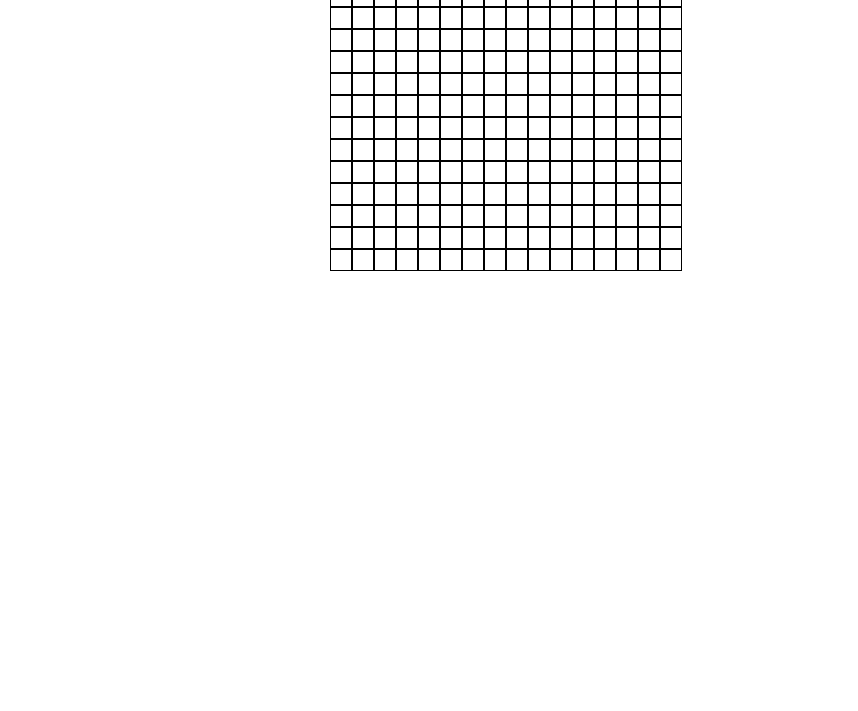
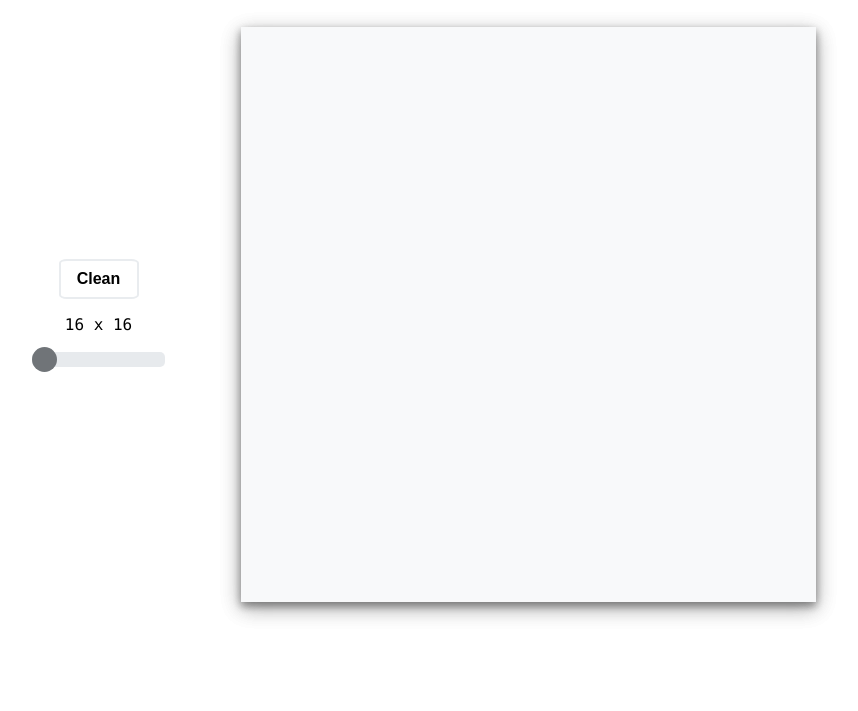
Before and after one commit to tudorjnu/etch-a-sketch, a plain HTML site: page index.html in a window 1280 px wide. Shown: the part 89-800 px from the top of the page, without its empty margins (24-882 px from the left). Drawn offline with Linux system fonts and the light colour scheme.

Commit message:
make the board flexible

```diff
--- a/index.html
+++ b/index.html
@@ -7,11 +7,17 @@
     <link href="style.css" rel="stylesheet">
   </head>
   <body>
+    <h1 id='title'>Etch-a-sketch</h1>
     <div class="main-wrapper">
       <div class="controls-wrapper">
-        <button id='clean-button'>Clean</button>
+        <button class="btn" id='clean-button'>Clean</button>
+        <div class="slidecontainer">
+          <p id='slider-field'>16 x 16</p>
+          <input type="range" min="16" max="30" value="1" class="slider" id="myRange">
+        </div>
       </div>
-      <div id="grid-wrapper">
+      <div class="grid-container" id="grid-wrapper">
+        <div id="grid-container"></div>
         <script src="script.js"></script>
       </div>
     </div>
--- a/script.js
+++ b/script.js
@@ -1,9 +1,10 @@
-const gridWrapper = document.getElementById('grid-wrapper');
 const cleanButton = document.getElementById('clean-button');
-const grid = document.createElement('div');
+const grid = document.getElementById('grid-container');
+let slider = document.getElementById("myRange");
+let sliderField = document.getElementById('slider-field');
+sliderField.textContent = `${slider.value} x ${slider.value}`
 
-const squares = [];
-grid.id = 'grid-container';
+grid.className = 'grid-container';
 
 let isMouseDown = false;
 
@@ -15,7 +16,7 @@ function handleMouseEvents(e) {
     isMouseDown = false;
   }
   if (e.type === 'mousemove' && isMouseDown) {
-    e.target.style.backgroundColor = 'pink';
+    e.target.style.backgroundColor = '#212529';
   }
 }
 
@@ -23,38 +24,27 @@ let boxWidth;  // Moved boxWidth to global scope to make it available in makeBox
 
 function makeBox() {
   let box = document.createElement('div');  // Added let before box
-  box.style.height = `${boxWidth}px`;
-  box.style.width = `${boxWidth}px`;
-  box.style.border = `1px solid black`;
+  box.className = 'grid-box';
   box.addEventListener('mousedown', handleMouseEvents);
   box.addEventListener('mouseup', handleMouseEvents);
   box.addEventListener('mousemove', handleMouseEvents);
-  squares.push(box);
   return box;
 }
 
-function makeGrid() {
-  const gridSize = 16;
-  boxWidth = 20;  // Moved boxWidth assignment here
-  const margin = 20;
+function makeGrid(gridSize) {
 
   for (let row = 0; row < gridSize; row++) {
     let rowDiv = document.createElement('div');
     rowDiv.className = 'grid-row';
     for (let col = 0; col < gridSize; col++) {
-      let box = makeBox();  // Added let before box
+      let box = makeBox();
       rowDiv.appendChild(box);
     }
     grid.appendChild(rowDiv);
   }
-
-  gridWrapper.style.width = `${gridSize * (boxWidth + 1) + margin}px`;
-  gridWrapper.style.height = `${gridSize * (boxWidth + 1) + margin}px`;
-
-  gridWrapper.appendChild(grid);
 }
 
-makeGrid();
+makeGrid(16);
 
 // Added a listener on the document to set isMouseDown to false
 document.addEventListener('mouseup', () => {
@@ -62,7 +52,18 @@ document.addEventListener('mouseup', () => {
 });
 
 cleanButton.addEventListener('click', () => {
+  let squares = grid.querySelectorAll('.grid-box');
   squares.forEach((element) => {
     element.style.backgroundColor = 'transparent';
   });
 });
+
+slider.oninput = function() {
+  let gridElements = grid.querySelectorAll('*');
+  gridElements.forEach((element) => {
+    element.remove();
+  })
+  makeGrid(this.value);
+  sliderField.textContent = `${slider.value} x ${slider.value}`
+
+}
--- a/style.css
+++ b/style.css
@@ -1,41 +1,145 @@
+:root {
+  /* Color Palette */
+  --background: white;
+  --text-color: black;
+  --seasalt: #f8f9faff;
+  --antiflash-white: #e9ecefff;
+  --platinum: #dee2e6ff;
+  --french-gray: #ced4daff;
+  --french-gray-2: #adb5bdff;
+  --slate-gray: #6c757dff;
+  --outer-space: #495057ff;
+  --onyx: #343a40ff;
+  --eerie-black: #212529ff;
+
+  /* Font sizes */
+  --font-size-title: 40px;
+  --font-size-button: 16px;
+
+  /* Font Weights */
+  --font-weight-title: 800;
+  --font-weight-button: 600;
+}
+
+body {
+  font-family: "Lucida Console", "Courier New", monospace;
+  font-size: 16px;
+  font-weight: 400;
+}
+
+#title{
+  font-size: var(--font-size-title);
+  font-weight: var(--font-weight-title);
+  text-align: center;
+}
+
 .main-wrapper {
   max-width:800px;
-  min-width:300;
+  min-width:300px;
   flex: 1 1 auto;
   display: flex;
   flex-direction: row;
   align-content: center;
   justify-content: space-around;
-  align-items: flex-start;
-  flex-wrap: wrap;
+  align-items: stretch;
+  padding: 16px;
+  margin: 16px;
+  gap: 60px;
 }
+
+/* Control panel */
 .controls-wrapper {
   display: flex;
-  justify-content: column;
-  background-color: grey;
+  flex-direction: column;
+  justify-content: center;
+  align-items: center;
+  padding: 16px;
 }
 
-#grid-container {
+/* Grid */
+.grid-container {
   display: flex;
+  flex: 1 1 auto;
   flex-direction: column;
+  min-width: 300px;
+  max-width: 800px;
+  min-height: 300px;
+  max-height: 800px;
+  aspect-ratio: 1/1;
+  align-items: stretch;
+  box-shadow: 0 4px 8px 0 rgba(0, 0, 0, 0.2), 0 6px 20px 0 rgba(0, 0, 0, 0.19);
+  background-color: var(--seasalt);
 }
 
 .grid-row {
   display: flex;
-  /* This will make each row take equal width and height */
-  flex: 1;
-}
-
-#grid-wrapper {
-  /* ... */
-  /* Add width and height, if not defined elsewhere */
-  width: 100%;
-  height: 100%;
+  flex: 1 1 auto;
+  align-content: stretch;
+  align-items: stretch;
 }
 
 .grid-box {
-  /* This will make each box take equal width and height within its row */
-  flex: 1;
-  /* box-sizing is set to border-box so padding and border are included in dimensions */
+  display: flex;
+  flex: 1 1 auto;
   box-sizing: border-box;
 }
+
+/* Sliders */
+.slidecontainer{
+  display: flex;
+  flex-direction: column;
+  justify-content: space-around;
+  align-items: center;
+  align-content: center;
+
+}
+
+.slider {
+  -webkit-appearance: none;
+  width: 100%;
+  height: 15px;
+  border-radius: 5px;
+  background: var(--platinum);
+  outline: none;
+  opacity: 0.7;
+  -webkit-transition: .2s;
+  transition: opacity .2s;
+}
+
+.slider::-webkit-slider-thumb {
+  -webkit-appearance: none;
+  appearance: none;
+  width: 25px;
+  height: 25px;
+  border-radius: 50%;
+  background: var(--onyx);
+  cursor: pointer;
+}
+
+.slider::-moz-range-thumb {
+  width: 25px;
+  height: 25px;
+  border-radius: 50%;
+  background: #04AA6D;
+  cursor: pointer;
+}
+
+/* Buttons */
+.btn {
+  border: 2px solid black;
+  background-color: white;
+  color: black;
+  width: 80px;
+  height: 40px;
+  border-radius: 10%;
+  font-size: var(--font-size-button);
+  font-weight: var(--font-weight-button);
+  cursor: pointer;
+  border-color: var(--antiflash-white);
+  color: black;
+}
+
+
+.btn:hover {
+  background: var(--antiflash-white);
+}
```
